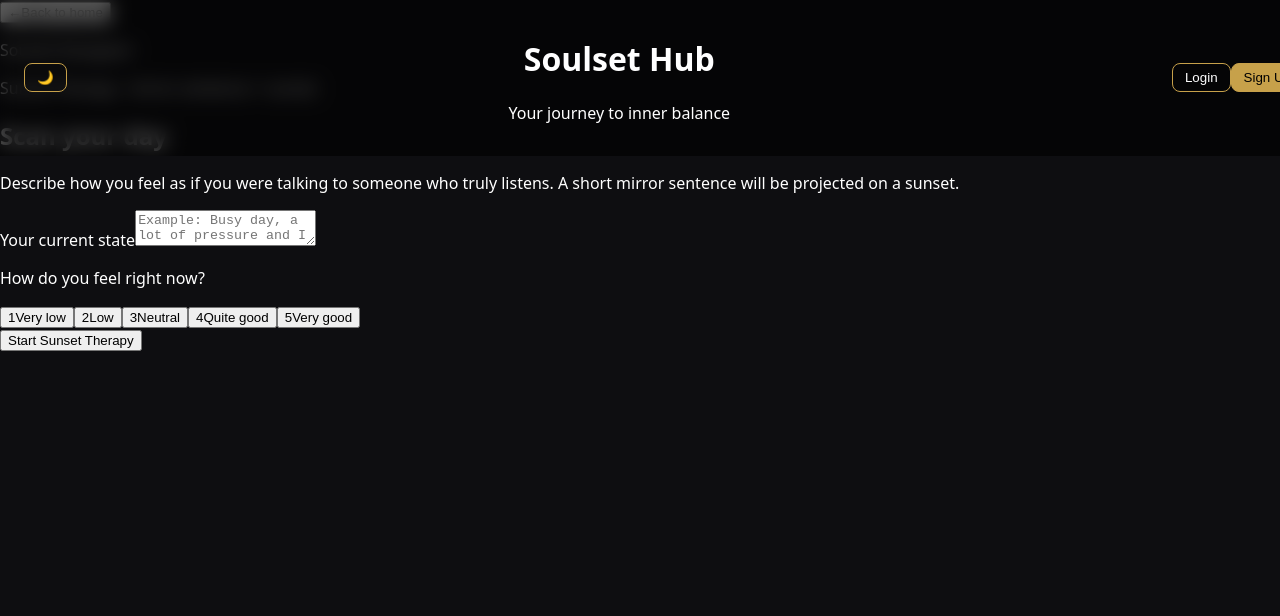
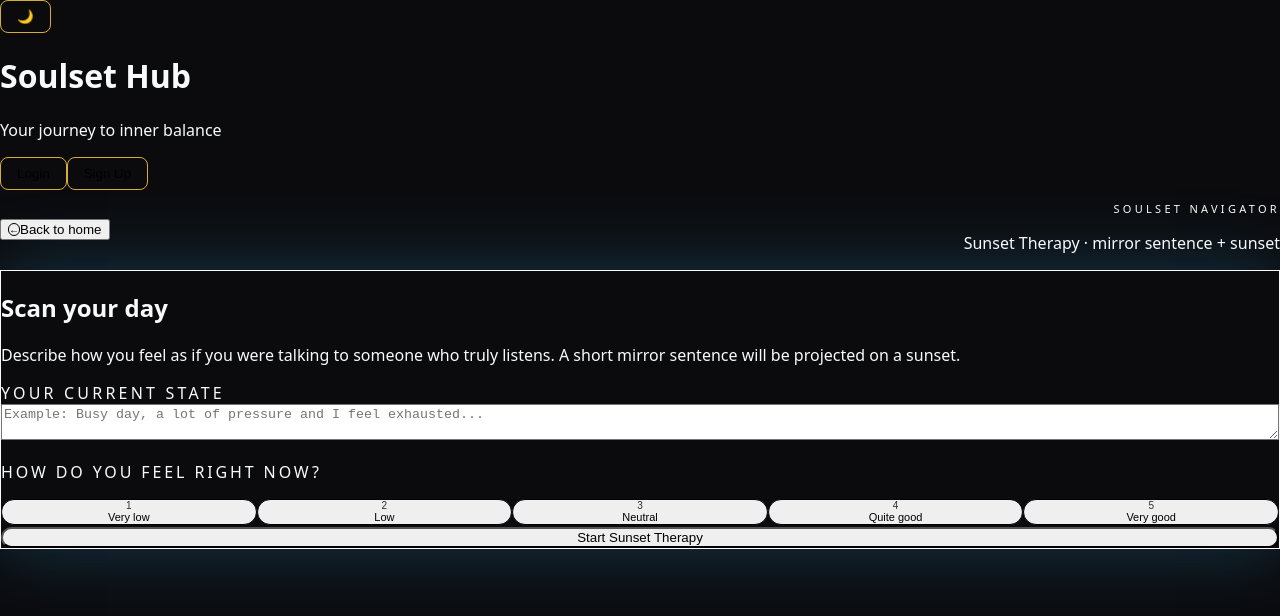
Before and after one commit to InstaMagicGen/Duality, a Next.js app: page /soulset in a window 1280 px wide. Shown: the top 616 px of the page. Built offline with nearby package versions, Linux system fonts and the light colour scheme.

Commit message:
Add global Tailwind CSS with premium theme and card styles

```diff
--- a/app/globals.css
+++ b/app/globals.css
@@ -1,69 +1,190 @@
+/* ================================
+   TAILWIND BASE
+================================ */
+@tailwind base;
+@tailwind components;
+@tailwind utilities;
+
+
+/* ================================
+   THEME VARIABLES
+================================ */
 :root {
-  --bg: #0e0e11;
-  --fg: #ffffff;
-  --accent: #c7a14a;
+  --bg-light: #f9fafb;
+  --bg-dark: #0b0b0e;
+
+  --text-light: #0f172a;
+  --text-dark: #f8fafc;
+
+  --gold: #d4af37;
+
+  --card-dark: #111318;
+  --card-light: #ffffff;
+
+  --sunset-1: #ff7a18;
+  --sunset-2: #ffb347;
+
+  --conscious-1: #6366f1;
+  --conscious-2: #8b5cf6;
 }
 
-[data-theme='light'] {
-  --bg: #ffffff;
-  --fg: #111111;
+/* ================================
+   GLOBAL THEME
+================================ */
+html {
+  background-color: var(--bg-dark);
+  color: var(--text-dark);
+}
+
+[data-theme="light"] {
+  background-color: var(--bg-light);
+  color: var(--text-light);
+}
+
+
+/* ================================
+   GLOBAL RESET
+================================ */
+* {
+  box-sizing: border-box;
 }
 
 body {
   margin: 0;
-  background: var(--bg);
-  color: var(--fg);
-  font-family: system-ui, sans-serif;
+  padding: 0;
+  font-family: system-ui, -apple-system, BlinkMacSystemFont,
+    "Segoe UI", Roboto, Ubuntu, "Helvetica Neue", Arial;
 }
 
-/* HEADER */
-.header {
-  position: fixed;
-  top: 0;
-  width: 100%;
-  display: flex;
-  justify-content: space-between;
-  align-items: center;
-  padding: 16px 24px;
-  background: rgba(0, 0, 0, 0.6);
-  backdrop-filter: blur(10px);
-  z-index: 10;
+
+/* ================================
+   LAYOUT HELPERS
+================================ */
+.bg-background {
+  background-color: var(--bg-dark);
 }
 
-.header-center {
-  text-align: center;
+[data-theme="light"] .bg-background {
+  background-color: var(--bg-light);
 }
 
+.text-foreground {
+  color: var(--text-dark);
+}
+
+[data-theme="light"] .text-foreground {
+  color: var(--text-light);
+}
+
+
+/* ================================
+   APP CARDS (DUALITY / SOULSET)
+================================ */
+.app-card {
+  max-width: 420px;
+  width: 100%;
+  padding: 2rem;
+  border-radius: 1.25rem;
+  border: 1px solid var(--gold);
+  background: var(--card-dark);
+  text-align: center;
+  transition: all 0.3s ease;
+}
+
+[data-theme="light"] .app-card {
+  background: var(--card-light);
+}
+
+.app-card:hover {
+  transform: translateY(-4px);
+  box-shadow: 0 20px 40px rgba(212, 175, 55, 0.2);
+}
+
+
+/* ================================
+   DESCRIPTIONS
+================================ */
+.app-desc {
+  font-size: 0.9rem;
+  opacity: 0.8;
+}
+
+
+/* ================================
+   BUTTONS
+================================ */
+.app-btn {
+  margin-top: 1.5rem;
+  padding: 0.75rem 1.5rem;
+  border-radius: 0.75rem;
+  font-weight: 500;
+  border: 1px solid var(--gold);
+  background: transparent;
+  color: inherit;
+  cursor: pointer;
+  transition: all 0.3s ease;
+}
+
+.app-btn:hover {
+  background: var(--gold);
+  color: #000;
+}
+
+
+/* ================================
+   DUALITY (CONSCIOUSNESS)
+================================ */
+.duality-card {
+  background: linear-gradient(
+    135deg,
+    rgba(99, 102, 241, 0.15),
+    rgba(139, 92, 246, 0.15)
+  );
+}
+
+.duality-btn:hover {
+  background: linear-gradient(
+    135deg,
+    var(--conscious-1),
+    var(--conscious-2)
+  );
+  color: #fff;
+}
+
+
+/* ================================
+   SOULSET (SUNSET)
+================================ */
+.soulset-card {
+  background: linear-gradient(
+    135deg,
+    rgba(255, 122, 24, 0.15),
+    rgba(255, 179, 71, 0.15)
+  );
+}
+
+.soulset-btn:hover {
+  background: linear-gradient(
+    135deg,
+    var(--sunset-1),
+    var(--sunset-2)
+  );
+  color: #000;
+}
+
+
+/* ================================
+   HEADER BUTTONS (SI UTILISÉS)
+================================ */
 .header-btn {
-  background: none;
-  border: 1px solid var(--accent);
-  color: var(--fg);
-  padding: 6px 12px;
-  border-radius: 8px;
+  padding: 0.5rem 1rem;
+  border-radius: 0.5rem;
+  border: 1px solid var(--gold);
+  background: transparent;
   cursor: pointer;
 }
 
-.header-btn.primary {
-  background: var(--accent);
-  color: black;
+.header-btn:hover {
+  background: var(--gold);
+  color: #000;
 }
-
-/* PAGE */
-.page-container {
-  padding-top: 120px;
-  min-height: 100vh;
-  display: flex;
-  justify-content: center;
-}
-
-.cards {
-  display: flex;
-  gap: 24px;
-}
-
-.card {
-  border: 1px solid var(--accent);
-  padding: 24px;
-  border-radius: 16px;
-  max-width: 300px;
-}
```
